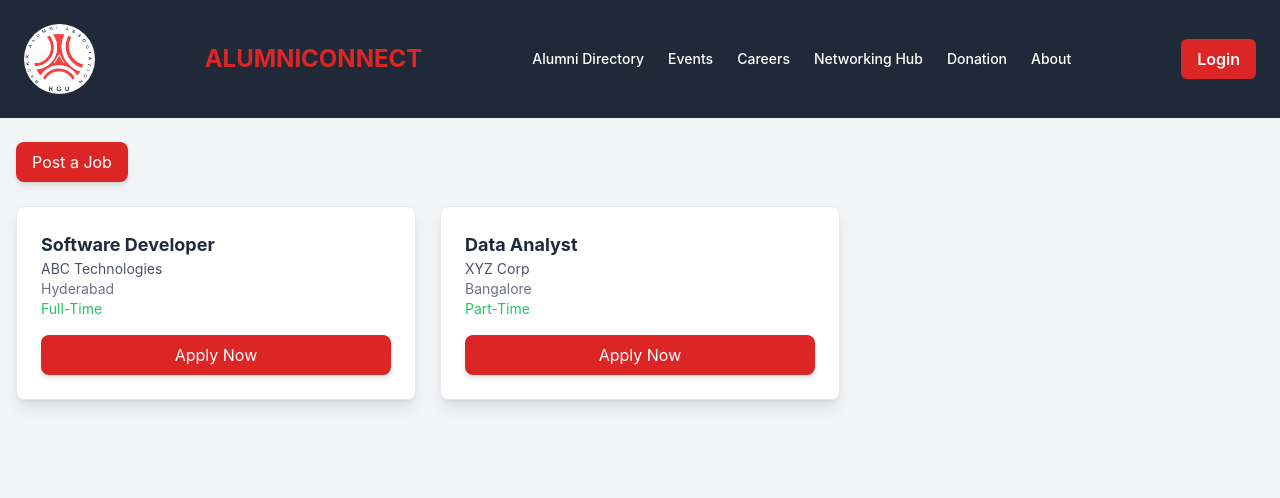
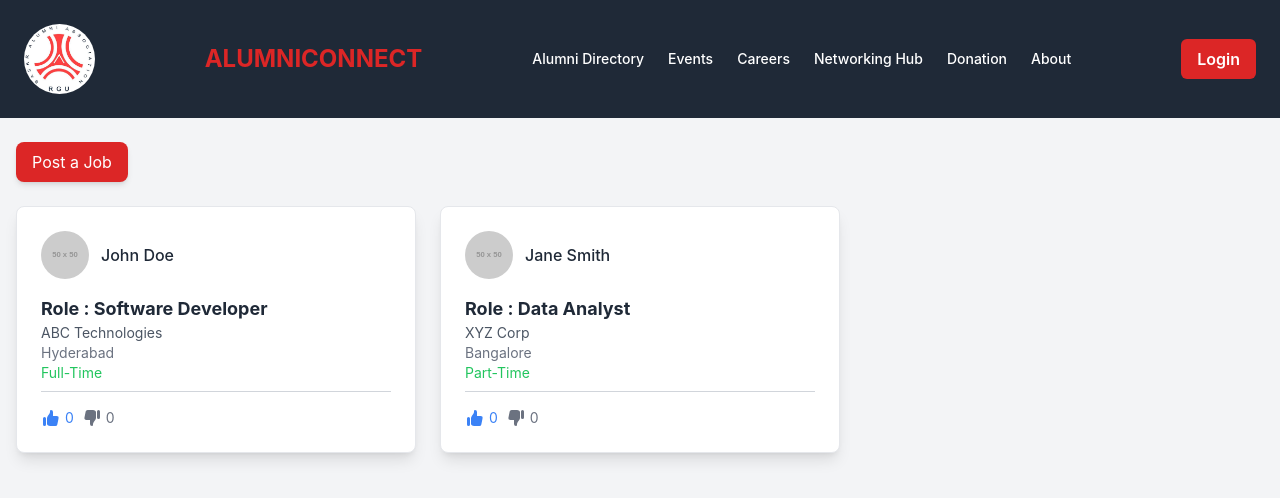
Before and after one commit to GnaneshwarMareda/Alumni_Association, a React (Create React App) app in the folder frontend/: page /careers in a window 1280 px wide. Shown: the top 498 px of the page. Built offline with nearby package versions, Linux system fonts and the light colour scheme.

Commit message:
Careers Section

```diff
--- a/frontend/src/Routes/JobsPortal.js
+++ b/frontend/src/Routes/JobsPortal.js
@@ -1,4 +1,5 @@
 import React, { useState } from "react";
+import { ThumbUpIcon, ThumbDownIcon } from "@heroicons/react/solid";
 
 const initialJobs = [
   {
@@ -7,6 +8,9 @@ const initialJobs = [
     company: "ABC Technologies",
     location: "Hyderabad",
     type: "Full-Time",
+    posterName: "John Doe",
+    posterProfile: "https://via.placeholder.com/50",
+    reactions: { likes: 0, dislikes: 0 },
   },
   {
     id: 2,
@@ -14,6 +18,9 @@ const initialJobs = [
     company: "XYZ Corp",
     location: "Bangalore",
     type: "Part-Time",
+    posterName: "Jane Smith",
+    posterProfile: "https://via.placeholder.com/50",
+    reactions: { likes: 0, dislikes: 0 },
   },
 ];
 
@@ -26,10 +33,19 @@ const JobsPortal = () => {
     company: "",
     location: "",
     type: "",
+    posterName: "",
+    posterProfile: "",
   });
 
   const handlePostJob = () => {
-    if (!newJob.title || !newJob.company || !newJob.location || !newJob.type) {
+    if (
+      !newJob.title ||
+      !newJob.company ||
+      !newJob.location ||
+      !newJob.type ||
+      !newJob.posterName ||
+      !newJob.posterProfile
+    ) {
       alert("Please fill in all fields");
       return;
     }
@@ -38,16 +54,38 @@ const JobsPortal = () => {
       {
         id: jobs.length + 1,
         ...newJob,
+        reactions: { likes: 0, dislikes: 0 },
       },
     ]);
-    setNewJob({ title: "", company: "", location: "", type: "" });
+    setNewJob({
+      title: "",
+      company: "",
+      location: "",
+      type: "",
+      posterName: "",
+      posterProfile: "",
+    });
     setShowPostJobForm(false);
+  };
+
+  const handleReaction = (id, reactionType) => {
+    setJobs((prevJobs) =>
+      prevJobs.map((job) =>
+        job.id === id
+          ? {
+              ...job,
+              reactions: {
+                ...job.reactions,
+                [reactionType]: job.reactions[reactionType] + 1,
+              },
+            }
+          : job
+      )
+    );
   };
 
   return (
     <div className="bg-gray-100 min-h-screen">
-      {/* Header */}
-
       <div className="container mx-auto px-4 py-6">
         {/* Toggle Job Posting Form */}
         <button
@@ -57,81 +95,6 @@ const JobsPortal = () => {
           {showPostJobForm ? "Back to Job Listings" : "Post a Job"}
         </button>
 
-        {/* Job Posting Form */}
-        {showPostJobForm && (
-          <div className="bg-white p-6 shadow-lg rounded-lg">
-            <h2 className="text-2xl font-bold text-gray-800 mb-4">
-              Post a New Job
-            </h2>
-            <form
-              onSubmit={(e) => {
-                e.preventDefault();
-                handlePostJob();
-              }}
-              className="space-y-4"
-            >
-              <div>
-                <label className="block text-gray-600">Job Title</label>
-                <input
-                  type="text"
-                  value={newJob.title}
-                  onChange={(e) =>
-                    setNewJob({ ...newJob, title: e.target.value })
-                  }
-                  className="w-full px-4 py-2 border border-gray-300 rounded-lg shadow-sm focus:outline-none focus:ring-2 focus:ring-red-400"
-                  required
-                />
-              </div>
-              <div>
-                <label className="block text-gray-600">Company</label>
-                <input
-                  type="text"
-                  value={newJob.company}
-                  onChange={(e) =>
-                    setNewJob({ ...newJob, company: e.target.value })
-                  }
-                  className="w-full px-4 py-2 border border-gray-300 rounded-lg shadow-sm focus:outline-none focus:ring-2 focus:ring-red-400"
-                  required
-                />
-              </div>
-              <div>
-                <label className="block text-gray-600">Location</label>
-                <input
-                  type="text"
-                  value={newJob.location}
-                  onChange={(e) =>
-                    setNewJob({ ...newJob, location: e.target.value })
-                  }
-                  className="w-full px-4 py-2 border border-gray-300 rounded-lg shadow-sm focus:outline-none focus:ring-2 focus:ring-red-400"
-                  required
-                />
-              </div>
-              <div>
-                <label className="block text-gray-600">Job Type</label>
-                <select
-                  value={newJob.type}
-                  onChange={(e) =>
-                    setNewJob({ ...newJob, type: e.target.value })
-                  }
-                  className="w-full px-4 py-2 border border-gray-300 rounded-lg shadow-sm focus:outline-none focus:ring-2 focus:ring-red-400"
-                  required
-                >
-                  <option value="">Select Job Type</option>
-                  <option value="Full-Time">Full-Time</option>
-                  <option value="Part-Time">Part-Time</option>
-                  <option value="Internship">Internship</option>
-                </select>
-              </div>
-              <button
-                type="submit"
-                className="w-full bg-red-600 text-white py-2 rounded-lg shadow-md hover:bg-red-700"
-              >
-                Post Job
-              </button>
-            </form>
-          </div>
-        )}
-
         {/* Job Listings */}
         {!showPostJobForm && (
           <div className="grid grid-cols-1 md:grid-cols-2 lg:grid-cols-3 gap-6">
@@ -140,13 +103,40 @@ const JobsPortal = () => {
                 key={job.id}
                 className="bg-white shadow-lg rounded-lg p-6 border border-gray-200"
               >
-                <h2 className="text-lg font-bold text-gray-800">{job.title}</h2>
+                <div className="flex items-center mb-4">
+                  <img
+                    src={job.posterProfile}
+                    alt={job.posterName}
+                    className="w-12 h-12 rounded-full mr-3"
+                  />
+                  <h3 className="font-medium text-gray-800">
+                    {job.posterName}
+                  </h3>
+                </div>
+                <h2 className="text-lg font-bold text-gray-800">
+                  Role : {job.title}
+                </h2>
                 <p className="text-sm text-gray-600">{job.company}</p>
                 <p className="text-sm text-gray-500">{job.location}</p>
                 <p className="text-sm text-green-500">{job.type}</p>
-                <button className="mt-4 w-full bg-red-600 text-white py-2 rounded-lg shadow-md hover:bg-red-700">
-                  Apply Now
-                </button>
+                <hr className="my-2 border-gray-300" />
+
+                <div className="mt-4 flex ">
+                  <button
+                    onClick={() => handleReaction(job.id, "likes")}
+                    className="flex  mr-2 text-blue-500 hover:text-blue-600"
+                  >
+                    <ThumbUpIcon className="w-5 h-5 mr-1" />
+                    <span className="text-sm">{job.reactions.likes}</span>
+                  </button>
+                  <button
+                    onClick={() => handleReaction(job.id, "dislikes")}
+                    className="flex  items-center text-gray-500 hover:text-gray-600"
+                  >
+                    <ThumbDownIcon className="w-5 h-5 mr-1" />
+                    <span className="text-sm">{job.reactions.dislikes}</span>
+                  </button>
+                </div>
               </div>
             ))}
           </div>
--- /dev/null
+++ b/package.json
@@ -0,0 +1,5 @@
+{
+  "dependencies": {
+    "@heroicons/react": "^2.2.0"
+  }
+}
```
Also changed, not shown: 2 other files (tests, documents, lock files or other folders).
